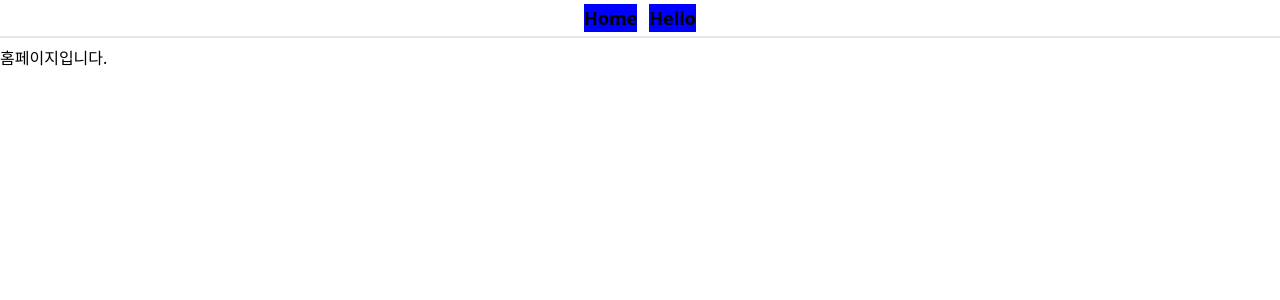
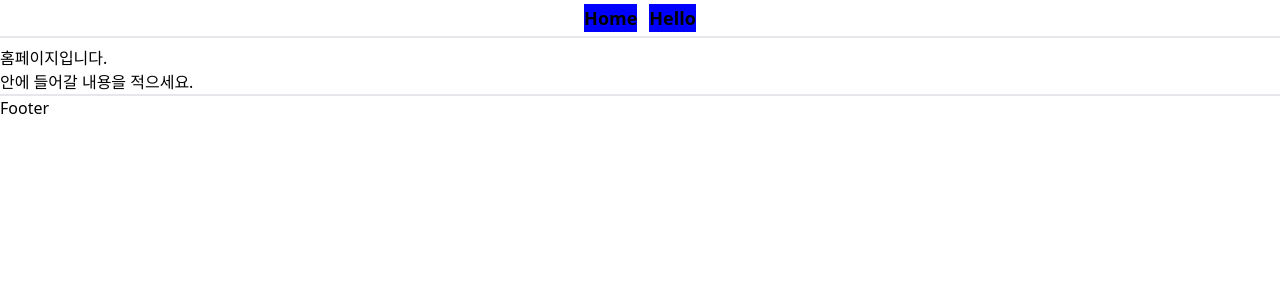
Before and after one commit to freebird920/bongcoder, a Next.js app: page / in a window 1280 px wide. Shown: the top 300 px of the page. Built offline with nearby package versions, Linux system fonts and the light colour scheme.

Commit message:
네비게이션 바 스타일 수정 및 레이아웃 변경

```diff
--- a/src/app/layout.tsx
+++ b/src/app/layout.tsx
@@ -3,11 +3,10 @@ import type { Metadata } from "next";
 import "./globals.css";
 import CompNavbar from "@/components/navbar/CompNavbar";
 
-
-
 export const metadata: Metadata = {
   title: "BongCoder",
-  description: "봉우리 코더 (봉우 리코더 - 봉우라는 사람의 리코더라는 뜻이  아닙니다.",
+  description:
+    "봉우리 코더 (봉우 리코더 - 봉우라는 사람의 리코더라는 뜻이  아닙니다.",
 };
 
 export default function RootLayout({
@@ -17,9 +16,15 @@ export default function RootLayout({
 }>) {
   return (
     <html>
-      <body>
-        <CompNavbar/>
+      <body className="min-h-screen ">
+        <nav>
+          <CompNavbar />
+        </nav>
+
         {children}
+        <footer className="border-t-2 my-auto">
+          <p>Footer</p>
+        </footer>
       </body>
     </html>
   );
--- a/src/app/page.tsx
+++ b/src/app/page.tsx
@@ -1,7 +1,8 @@
-export default function HomePage(){
-  return(<>
-  <h1>
-    홈페이지입니다.
-  </h1>
-  </>)
+export default function HomePage() {
+  return (
+    <>
+      <h1>홈페이지입니다.</h1>
+      <p>안에 들어갈 내용을 적으세요.</p>
+    </>
+  );
 }
```
